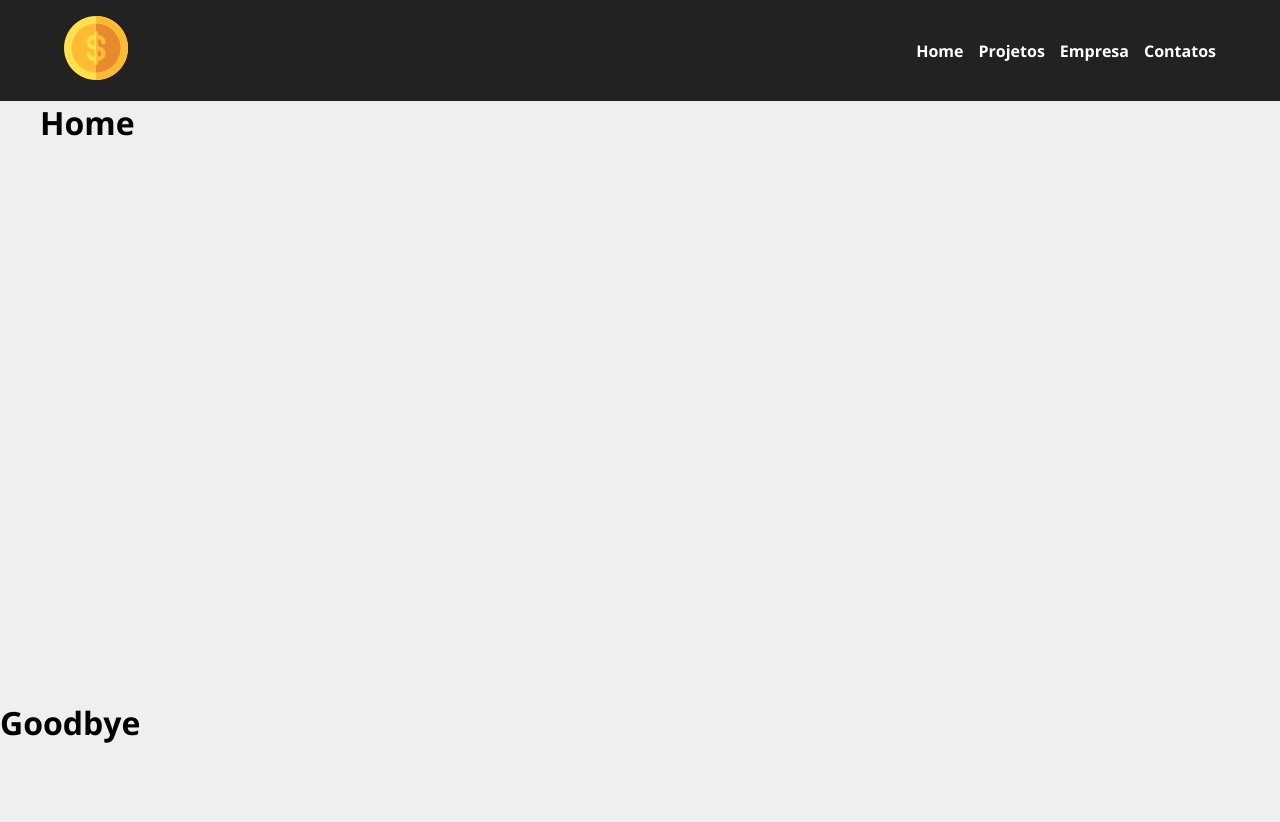
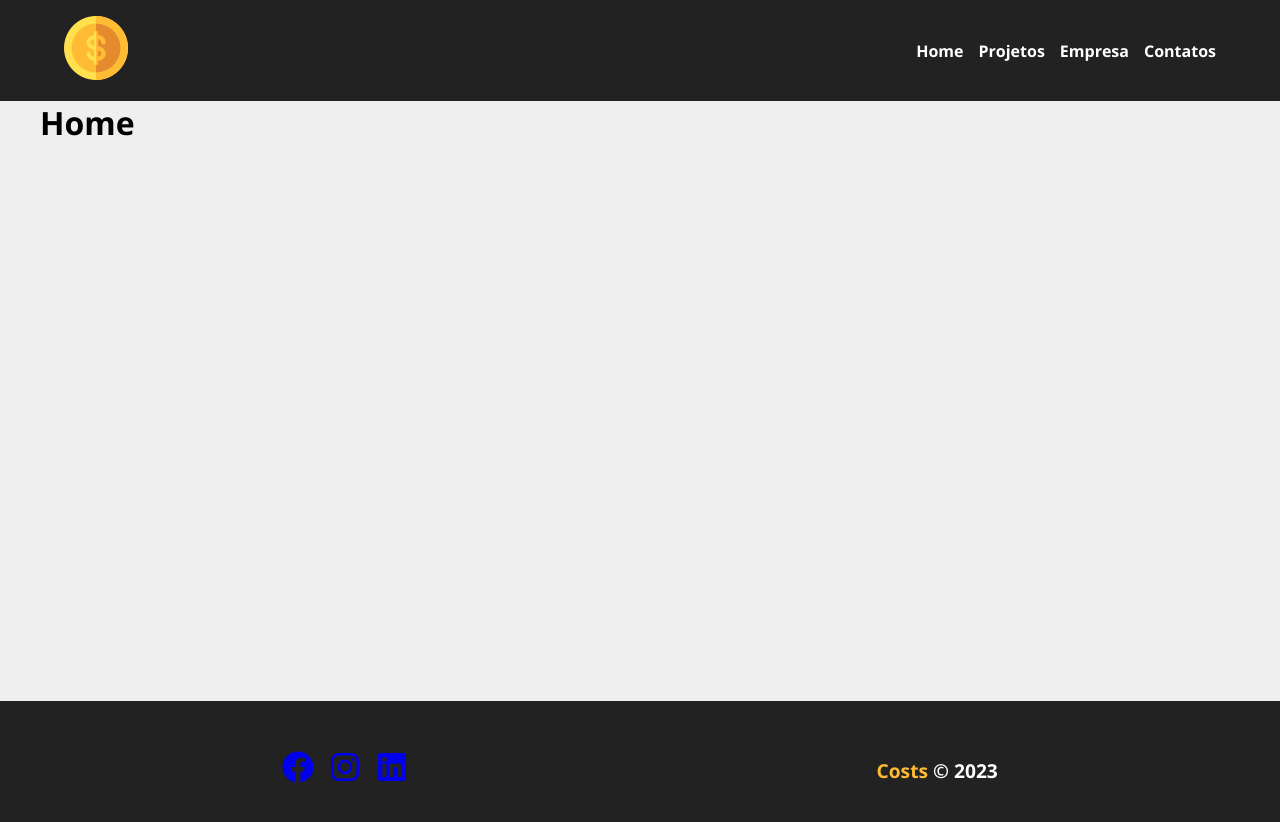
Before and after one commit to AlexSimao/projeto-costs, a React (Vite) app: page / in a window 1280 px wide. Shown: the top 822 px of the page. Before the commit the page ends 800 px from the top, so only its background shows below. Built offline with nearby package versions, Linux system fonts and the light colour scheme.

Commit message:
Criando e estilizando o componente Footer

```diff
--- a/src/components/layout/Footer/Footer.jsx
+++ b/src/components/layout/Footer/Footer.jsx
@@ -1,10 +1,36 @@
+import { FaFacebook, FaInstagram, FaLinkedin } from "react-icons/fa";
 import styles from "./Footer.module.css";
 
-function Footer(props) {
+function Footer() {
   return (
-    <footer>
-      <h1>Goodbye</h1>
-    </footer>
+    <>
+      <footer className={styles.footer}>
+        <div>
+          <a
+            href="https://www.facebook.com/alexssimao1/"
+            target="_blank"
+          >
+            <FaFacebook />
+          </a>
+          <a
+            href="https://www.instagram.com/alexssimao1/"
+            target="_blank"
+          >
+            <FaInstagram />
+          </a>
+          <a
+            href="https://www.linkedin.com/in/alexss1/"
+            target="_blank"
+          >
+            <FaLinkedin />
+          </a>
+        </div>
+
+        <p>
+          Costs <span>&copy; 2023 </span>
+        </p>
+      </footer>
+    </>
   );
 }
 
--- a/src/components/layout/Footer/Footer.module.css
+++ b/src/components/layout/Footer/Footer.module.css
@@ -0,0 +1,49 @@
+.footer {
+  display: flex;
+  justify-content: space-around;
+  align-items: center;
+
+  padding: 3rem;
+  background-color: #222;
+  color: white;
+  font-weight: bold;
+}
+
+.footer div {
+  display: flex;
+  gap: 10px;
+
+  font-size: larger;
+}
+
+.footer div a:hover {
+  transform: scale(1.2);
+  transition: 0.6s;
+
+  svg {
+    color: #ffbb33;
+  }
+}
+
+.footer div a:visited {
+  color: unset;
+}
+
+.footer p {
+  color: #ffbb33;
+
+  span {
+    color: white;
+  }
+}
+
+@media (min-width: 450px) {
+  .footer {
+    font-size: larger;
+  }
+
+  .footer div {
+    gap: 15px;
+    font-size: xx-large;
+  }
+}
```
